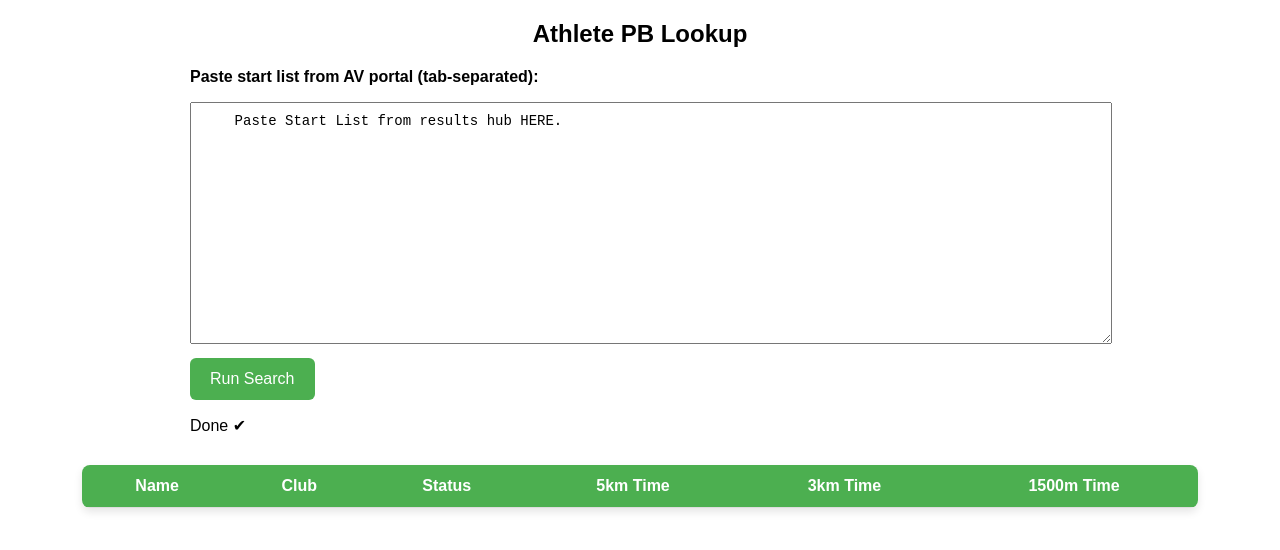
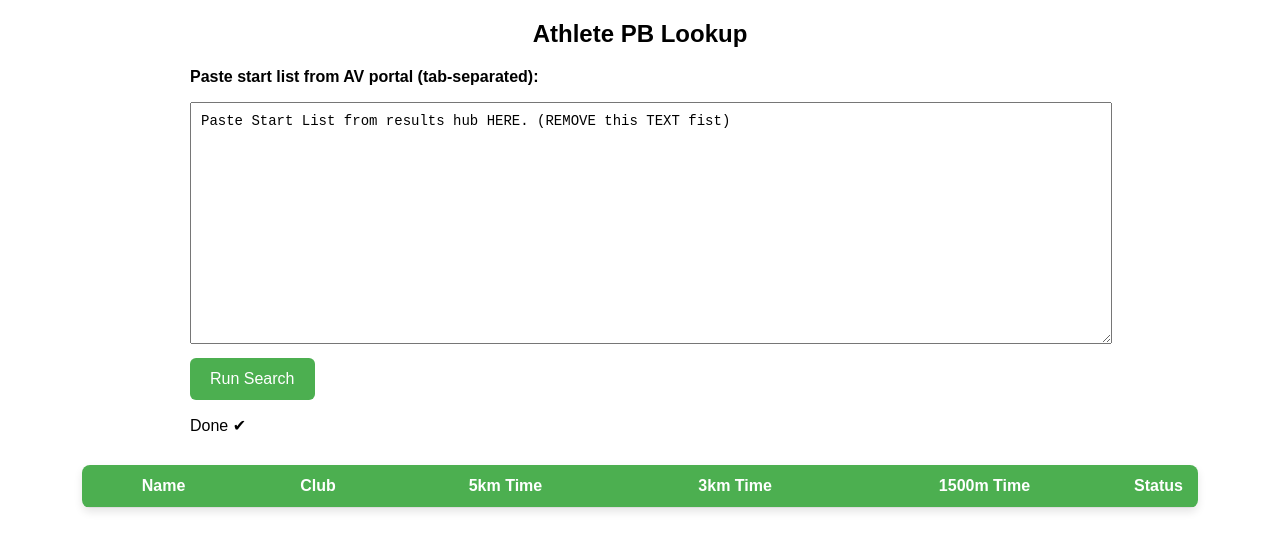
Before and after one commit to RandomAthleticsGuy/Start-List-PBs-for-Results-Hub, a plain HTML site: page index.html in a window 1280 px wide. Both pictures are taken after a click on the button "Run Search". Drawn offline with Linux system fonts and the light colour scheme.

Commit message:
Update index.html
Make it better.

```diff
--- a/index.html
+++ b/index.html
@@ -59,6 +59,7 @@ button:hover {
 .styled-table th, .styled-table td {
     padding: 12px 15px;
     border-bottom: 1px solid #ddd;
+    text-align:center;
 }
 
 .styled-table tbody tr:nth-child(even) {
@@ -78,9 +79,7 @@ button:hover {
 <div id="controls">
     <p><b>Paste start list from AV portal (tab-separated):</b></p>
 
-    <textarea id="startList">
-    Paste Start List from results hub HERE.
-    </textarea>
+    <textarea id="startList">Paste Start List from results hub HERE. (REMOVE this TEXT fist)</textarea>
 
     <br>
     <button onclick="run()">Run Search</button>
@@ -184,10 +183,10 @@ async function run() {
             <tr>
                 <th>Name</th>
                 <th>Club</th>
-                <th>Status</th>
                 <th>5km Time</th>
                 <th>3km Time</th>
                 <th>1500m Time</th>
+                <th style='width:20px;'>Status</th>
             </tr>
         </thead>
         <tbody>
@@ -237,12 +236,12 @@ async function run() {
                 </a>
             </td>
             <td>${club}</td>
-            <td class="status ${statusClass}" title="${statusText}">
-                ${statusIcon}
-            </td>
             <td>${pb5[1]}<br><i style="font-size:12px;">${pb5[0]}</i></td>
             <td>${pb3[1]}<br><i style="font-size:12px;">${pb3[0]}</i></td>
             <td>${pb15[1]}<br><i style="font-size:12px;">${pb15[0]}</i></td>
+            <td style='width:20px;' class="status ${statusClass}" title="${statusText}">
+                ${statusIcon}
+            </td>
         </tr>`;
     }
 
```
